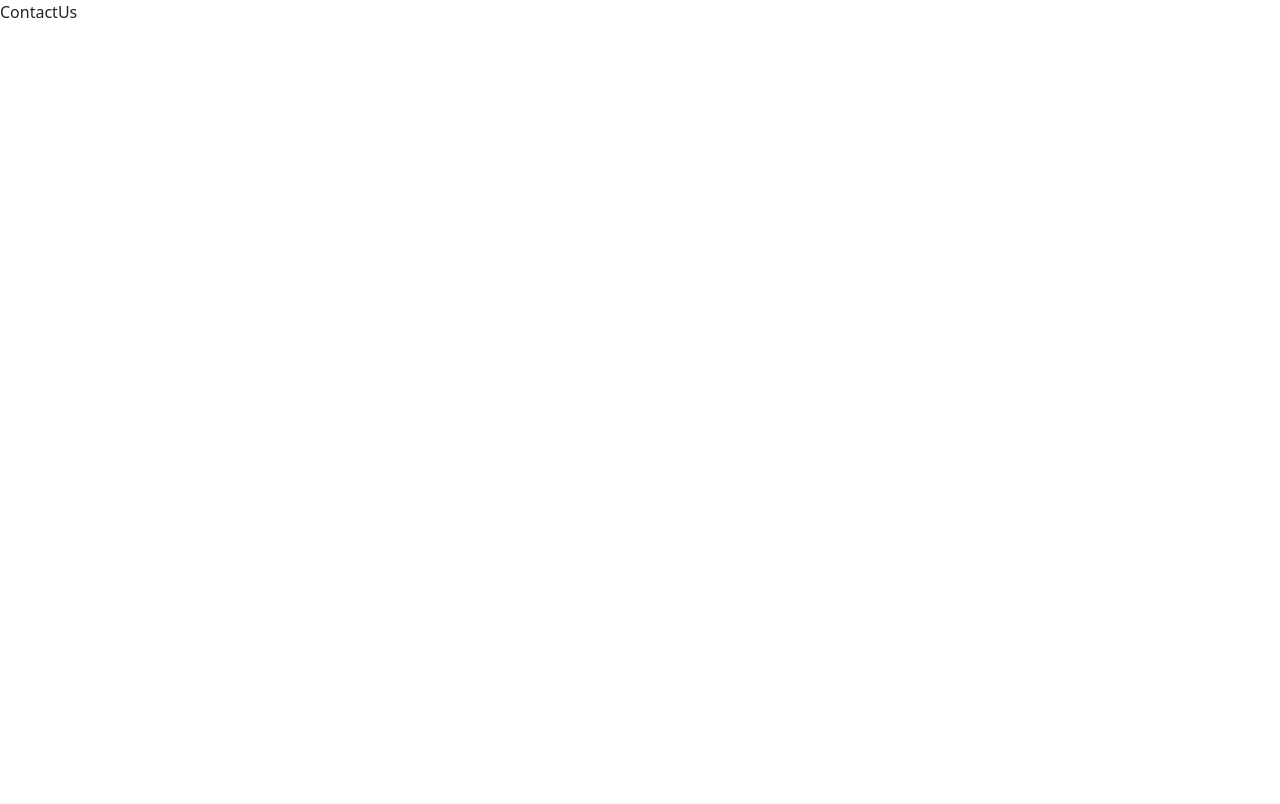
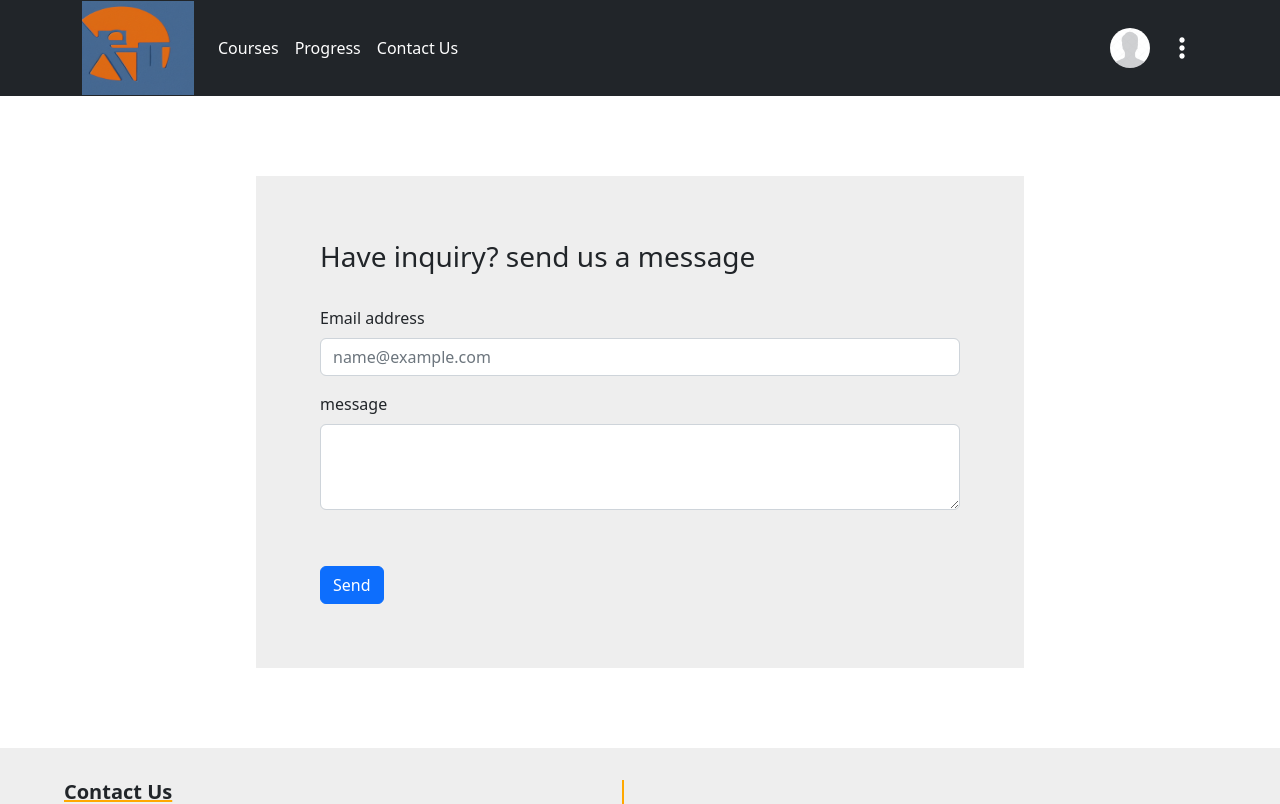
Before and after one commit to multiverse-elearning-project/multiverse-elearning-project, a React (Create React App) app in the folder client/: page /contactus in a window 1280 px wide. Shown: the top 804 px of the page. Built offline with nearby package versions, Linux system fonts and the light colour scheme.

Commit message:
Added contact us and course detail page

```diff
--- a/client/src/Components/ContactUs/ContactUs.js
+++ b/client/src/Components/ContactUs/ContactUs.js
@@ -1,18 +1,31 @@
 import React from "react";
 import Form from "react-bootstrap/Form";
-import './ContactUs.css'
+import Button from "react-bootstrap/Button";
+import styles from "./ContactUs.module.css";
+import NavBar from "../Navbar/Navbar";
+import Footer from "../Footer/Footer"
 function ContactUs() {
   return (
-    <Form>
+    <>
+      <NavBar />
+      <Form className={styles.contactusContainer}>
+        <h3 className={styles.contactus_geading}>
+          Have inquiry? send us a message
+        </h3>
         <Form.Group className="mb-3" controlId="exampleForm.ControlInput1">
           <Form.Label>Email address</Form.Label>
           <Form.Control type="email" placeholder="name@example.com" />
         </Form.Group>
-      <Form.Group className="mb-3" controlId="exampleForm.ControlTextarea1">
-        <Form.Label>Example textarea</Form.Label>
+        <Form.Group className="mb-4" controlId="exampleForm.ControlTextarea1">
+          <Form.Label>message</Form.Label>
           <Form.Control as="textarea" rows={3} />
         </Form.Group>
+        <Button id="sendmsg-btn" className={styles.sendmsg_btn} type="submit">
+          Send
+        </Button>
       </Form>
+      <Footer/>
+    </>
   );
 }
 
--- /dev/null
+++ b/client/src/Components/ContactUs/ContactUs.module.css
@@ -0,0 +1,40 @@
+.contactusContainer {
+  background-color: #eeeeee;
+}
+.sendmsg_btn {
+  margin-top: 2rem;
+  text-align: right;
+}
+.contactus_geading {
+  margin-bottom: 2rem;
+}
+
+
+@media screen and (min-width: 800px) {
+  .contactusContainer {
+    width: 60%;
+    padding: 4rem;
+    margin: 5rem auto;
+  }
+}
+@media screen and (max-width: 800px) {
+    .contactusContainer {
+      width: 80%;
+      padding: 4rem;
+      margin: 5rem auto;
+    }
+  }
+  @media screen and (max-width: 500px) {
+    .contactusContainer {
+      width: 95%;
+      padding: 2rem;
+      margin: 5rem auto;
+    }
+  }
+/* @media screen and (max-width: 500px) {
+  .contactusContainer {
+    width: 80%;
+    padding: 2rem;
+    margin: 5rem auto;
+  }
+} */
--- a/client/src/Pages/ContactUsPage/ContactUs.js
+++ b/client/src/Pages/ContactUsPage/ContactUs.js
@@ -1,9 +1,12 @@
-import React from 'react'
+import React from "react";
+import Contact from "../../Components/ContactUs/ContactUs";
 
 function ContactUs() {
   return (
-    <div>ContactUs</div>
-  )
+    <div>
+      <Contact />
+    </div>
+  );
 }
 
-export default ContactUs
+export default ContactUs;
--- a/client/src/Pages/DashBoard/DashBoard.js
+++ b/client/src/Pages/DashBoard/DashBoard.js
@@ -13,6 +13,7 @@ function DashBoard() {
     <>
       <NavbarMenu />
       <div className={styles.coursesDashboard}>
+        <div className={styles.dashboardInnerContainer}>
           <div className={styles.searchbar}>
             <SearchBar />
           </div>
@@ -26,6 +27,7 @@ function DashBoard() {
             )}
           </div>
         </div>
+      </div>
       <Footer />
     </>
   );
--- a/client/src/Pages/DashBoard/DashBoard.module.css
+++ b/client/src/Pages/DashBoard/DashBoard.module.css
@@ -3,7 +3,6 @@
 }
 .searchbar{
     margin-bottom: 4rem;
-
 }
 .coursesCard{
     display: flex;
```
Also changed, not shown: client/src/Components/ContactUs/ContactUs.css (deleted). Lines whose indentation alone changed are shown as unchanged.
